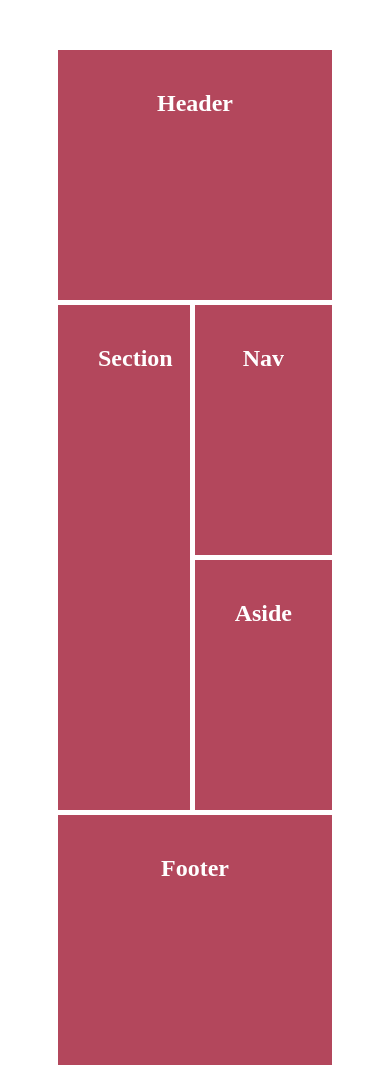
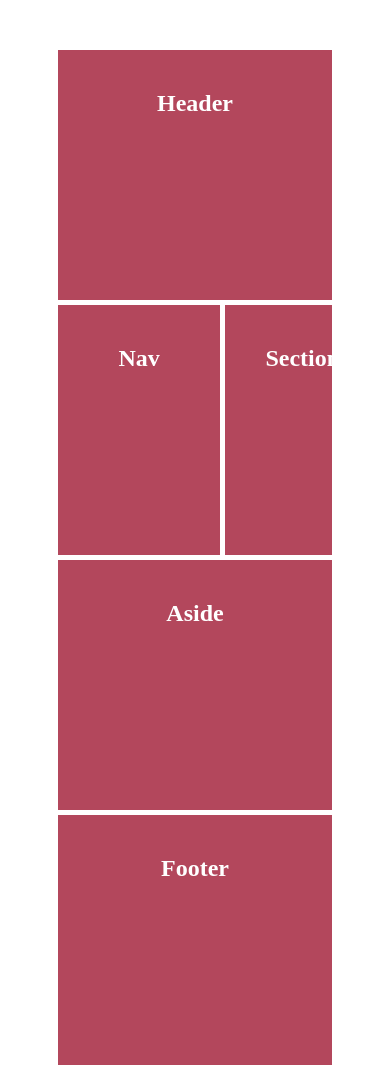
Before and after one commit to jochri3/css-simple-and-easy-grid, a plain HTML site: page index.html in a window 390 px wide. Drawn offline with Linux system fonts and the light colour scheme.

Commit message:
Adaptation de la page pour le responsive

```diff
--- a/style.css
+++ b/style.css
@@ -40,3 +40,14 @@ aside {
 footer {
     grid-area: pied;
 }
+
+@media screen and (max-width:768px) {
+    #container {
+        grid-template-areas:
+            "enTete enTete enTete enTete enTete"
+            "navigation navigation navigation section section"
+            "aside aside aside aside aside"
+            "pied pied pied pied pied"
+        ;
+    }
+}
```
